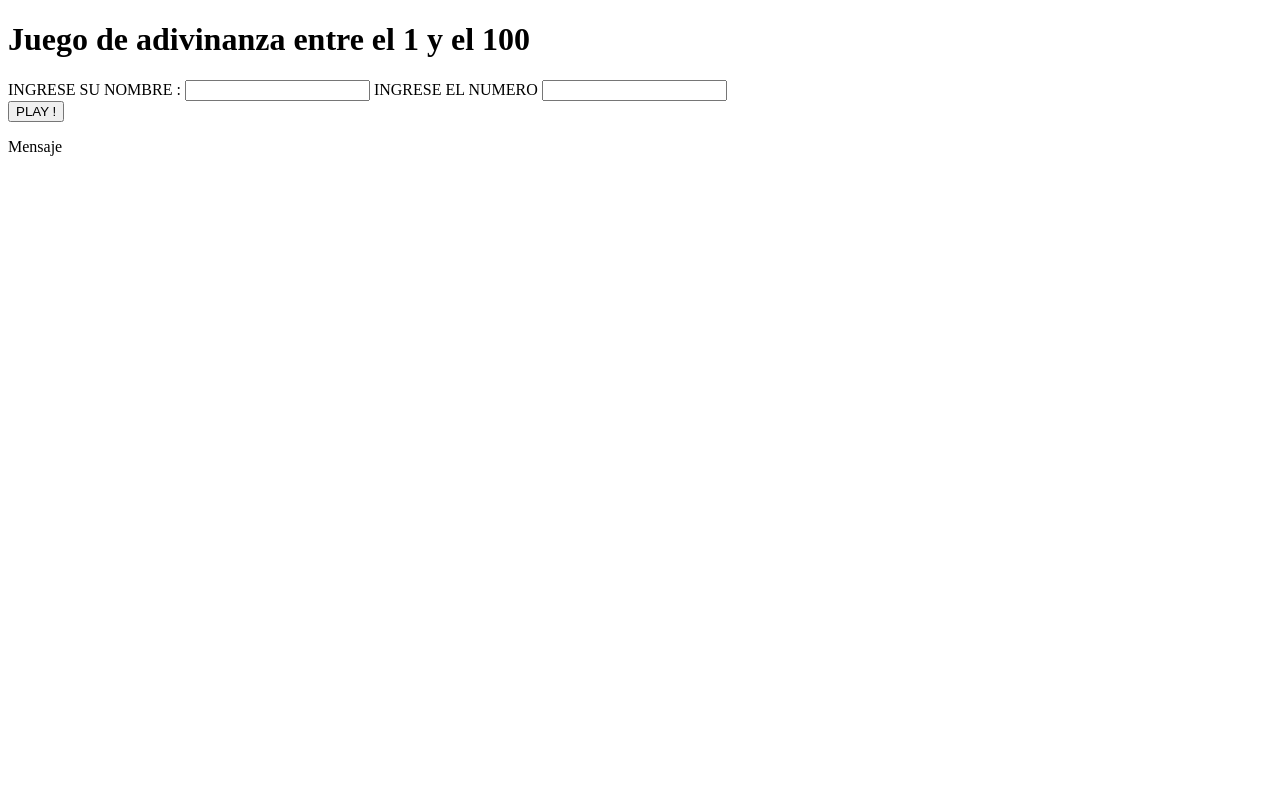
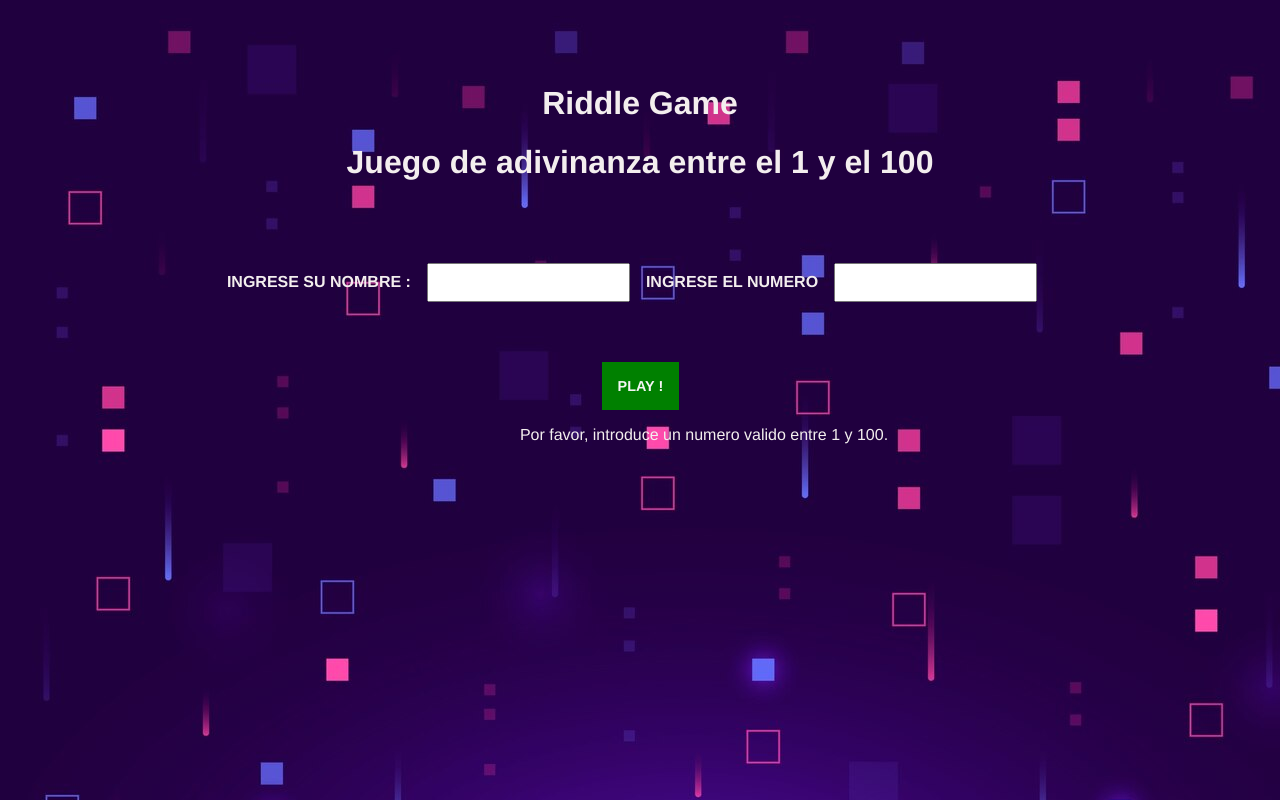
Before and after one commit to Jdavidaa01/riddleGame, a plain HTML site: page index.html in a window 1280 px wide. Both pictures are taken after a click on the button "PLAY !". Drawn offline with Linux system fonts and the light colour scheme.

Commit message:
changeBKsoundindex

```diff
--- a/index.html
+++ b/index.html
@@ -4,21 +4,23 @@
     <meta charset="UTF-8">
     <meta name="viewport" content="width=device-width, initial-scale=1.0">
     <title>Riddle Game</title>
+    <link rel="stylesheet" href="style.css">
 </head>
-<body>
-    <title>Riddle Game</title>
-    <h1>Juego de adivinanza entre el 1 y el 100</h1>
-    <form action="">
-        <label for="">INGRESE SU NOMBRE : </label>
-        <input type="text" name="" id="">
-        <label for="">INGRESE EL NUMERO</label>
-        <input type="text" name="" id="">
+<body id="background">
+    <h1 class="tit" id="tit">Riddle Game</h1>
+    <h1 id="text">Juego de adivinanza entre el 1 y el 100</h1>
+    <form action="" id="container-form" class="container-form">
+        <label for="name">INGRESE SU NOMBRE : </label>
+        <input type="text" name="getname" id="nameplayer">
+        <label for="num">INGRESE EL NUMERO</label>
+        <input type="text" name="getnum" id="numplayer">
     </form>
-    <div>
-        <button>
+    <div id="checkbtn">
+        <button onclick = "checkAns()">
             PLAY !
         </button>
     </div>
-    <p>Mensaje</p>
+    <p id="mesage"></p>
+    <script src="/script.js"></script>
 </body>
 </html>
--- a/script.js
+++ b/script.js
@@ -1,26 +1,26 @@
 let numberRandom = Math.floor(Math.random()*100)+1;
-let getname =document.getElementById('nameplayer');
-let getnum =document.getElementById('numplayer');
+let nameplayer =document.getElementById('nameplayer');
+let numplayer =document.getElementById('numplayer');
 let mesage =document.getElementById('mesage');
-let fondo = document.getElementById('background');
-let sound = new Audio('/mp3/aud.mp3');
-document.body.style.backgroundImage('/img/bkg2.png');
+let background = document.getElementById('background');
+let sound = new Audio('/mp3/bites-ta-da-winner.mp3');
+
 function checkAns(){
-    let name =getname.value;
+    let name=nameplayer.value;
 
-    let numIn= parseInt(getnum.value);
-    console.log(getname);
+    let numIn= parseInt(numplayer.value);
+    console.log(numberRandom);
     if(isNaN(numIn)||numIn<1 || numIn>100){
         mesage.textContent='Por favor, introduce un numero valido entre 1 y 100. ';
         return;
     }
     if(numIn === numberRandom){
         mesage.textContent=  name.toUpperCase()+' Felicidades! Has adivinado el numero correcto. !';
-        mesage.style.color='green';
+        mesage.style.color='white';
         mesage.style.fontSize='4rem';
         sound.play();
-        document.body.style.backgroundImage('/img/bkg.png');
-        getnum.disabled=true;
+        document.body.style.backgroundImage=("url(/img/img2.jpg)");
+        numplayer.disabled=true;
     }else if (numIn<numberRandom){
         sound.pause();
         mesage.textContent='El numero es mayor. Intenta nuevamente';
--- a/style.css
+++ b/style.css
@@ -3,10 +3,9 @@
     color:#f3eeee;
 }
 body{
-    /*background-color: rgb(4, 49, 66);*/
     opacity: none;
     margin: 0;
-    background-image: "/img/img1.jpg";
+    background-image: url(/img/img1.jpg);
 }
 .tit{
     padding-top: 4rem;
@@ -44,7 +43,7 @@ input{
     align-items: center;
     align-content: center;
 }
-#check{
+button{
     align-content: center;
     color: whitesmoke;
     padding: 1rem;
```
Also changed, not shown: 1 other file.
